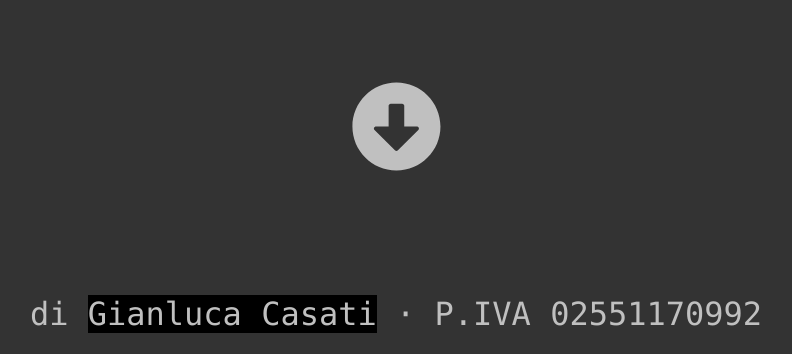
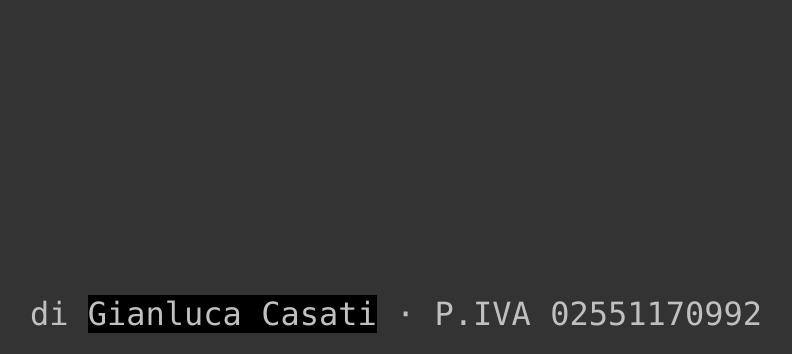
Before and after one commit to InversiveSpace/InversiveSpace.github.io, a plain HTML site: page index.html in a window 1280 px wide. Shown: the part 446-800 px from the top of the page, without its empty margins (244-1036 px from the left). Drawn offline with Linux system fonts and the light colour scheme.

Commit message:
hide install icon

```diff
--- a/index.html
+++ b/index.html
@@ -102,7 +102,7 @@
 
       <div class="icons">
         <span class="icon">
-            <svg id="install" role="img" xmlns="http://www.w3.org/2000/svg" viewBox="0 0 512 512">
+            <svg id="install" class="hidden" role="img" xmlns="http://www.w3.org/2000/svg" viewBox="0 0 512 512">
               <path fill="currentColor" d="M504 256c0 137-111 248-248 248S8 393 8 256 119 8 256 8s248 111 248 248zM212 140v116h-70.9c-10.7 0-16.1 13-8.5 20.5l114.9 114.3c4.7 4.7 12.2 4.7 16.9 0l114.9-114.3c7.6-7.6 2.2-20.5-8.5-20.5H300V140c0-6.6-5.4-12-12-12h-64c-6.6 0-12 5.4-12 12z">
                 <animate attributeName="fill" values="silver;black;silver" dur="7.1s" repeatCount="indefinite" />
               </path>
```
